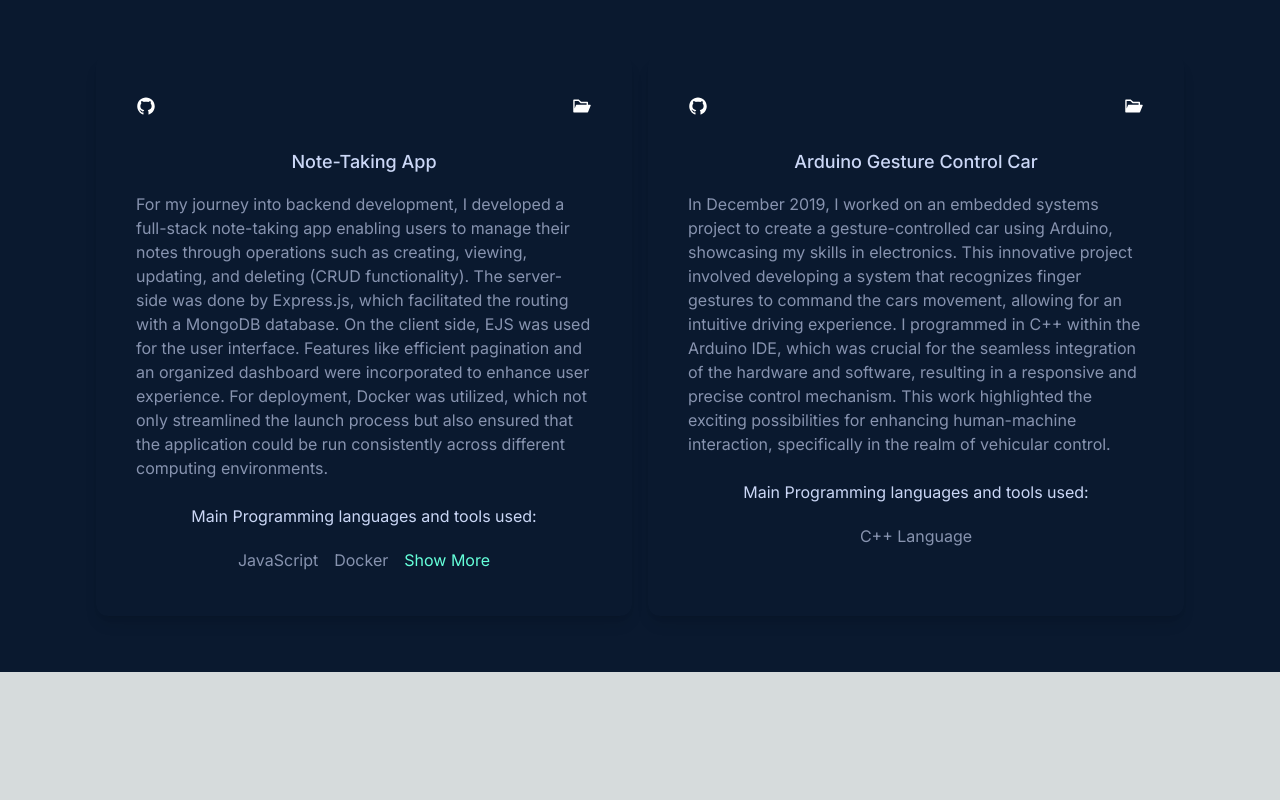
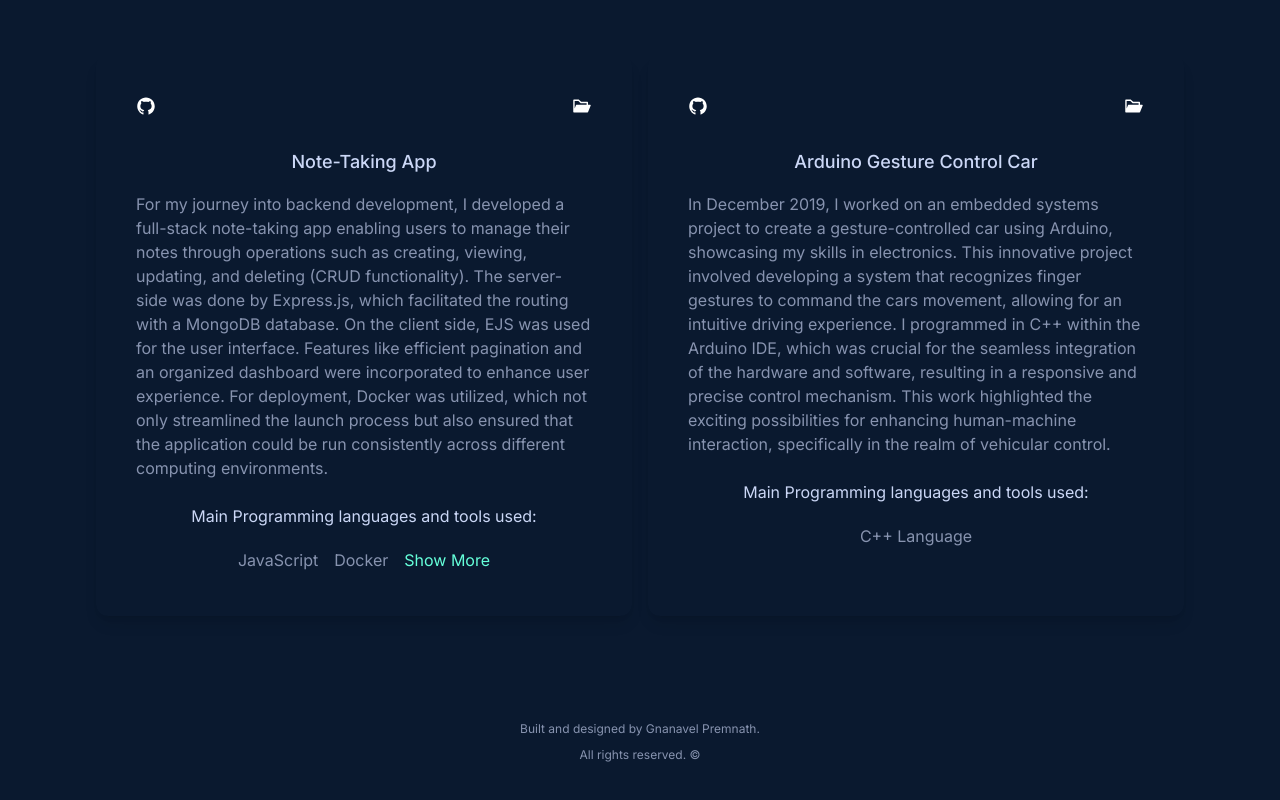
Before and after one commit to gprem09/Portfolio, a Next.js app: page / in a window 1280 px wide. Shown: the part 2721-3521 px from the top of the page. Before the commit the page ends 3393 px from the top, so only its background shows below. Built offline with nearby package versions, Linux system fonts and the light colour scheme; a web font is replaced by a local one.

Commit message:
fixed spacing

```diff
--- a/src/app/page.js
+++ b/src/app/page.js
@@ -454,9 +454,12 @@ export default function Home() {
           </div>
 
         </div>
+
+        <div className='text-center textColor p-10'>
+          <p className='py-2' style={{ fontSize: '12px' }}>Built and designed by Gnanavel Premnath.</p>
+          <p style={{ fontSize: '12px' }}>All rights reserved. ©</p>
+        </div>
       </section>
-
-
 
 
     </main>
```
